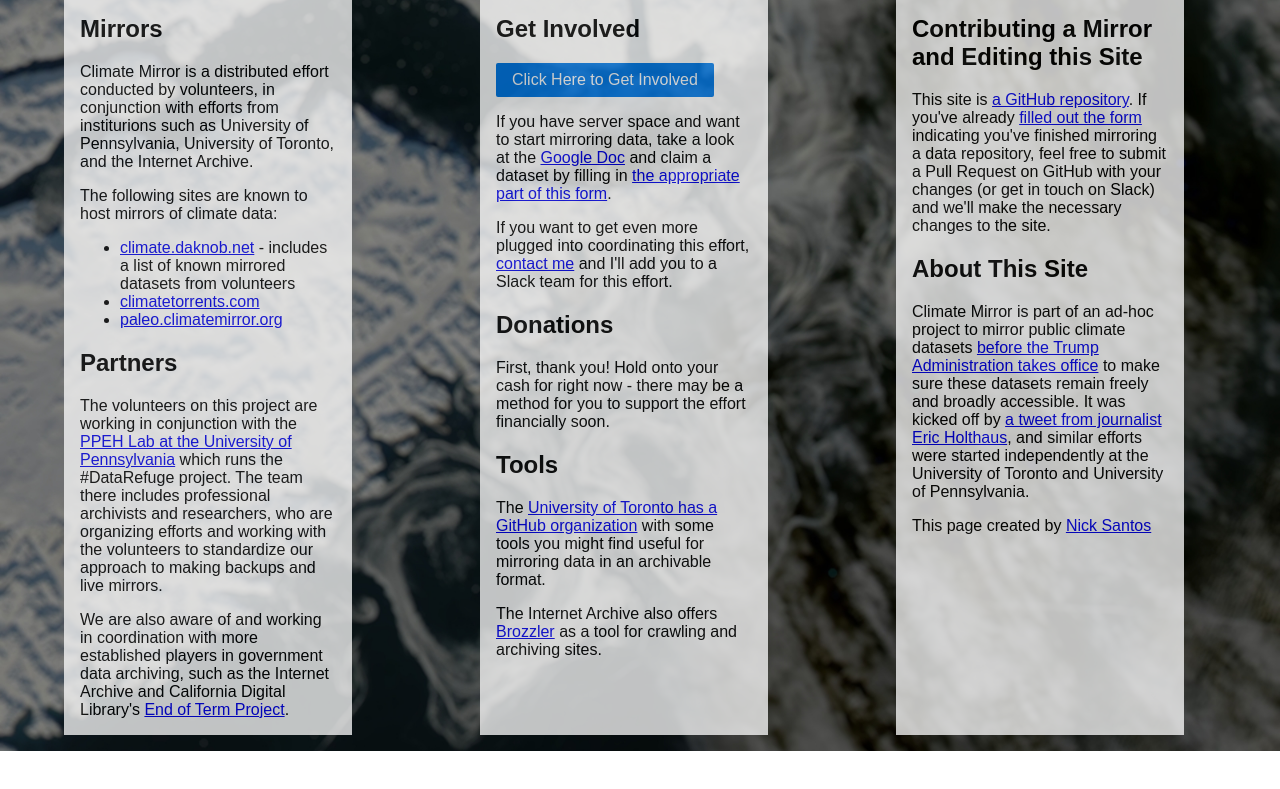
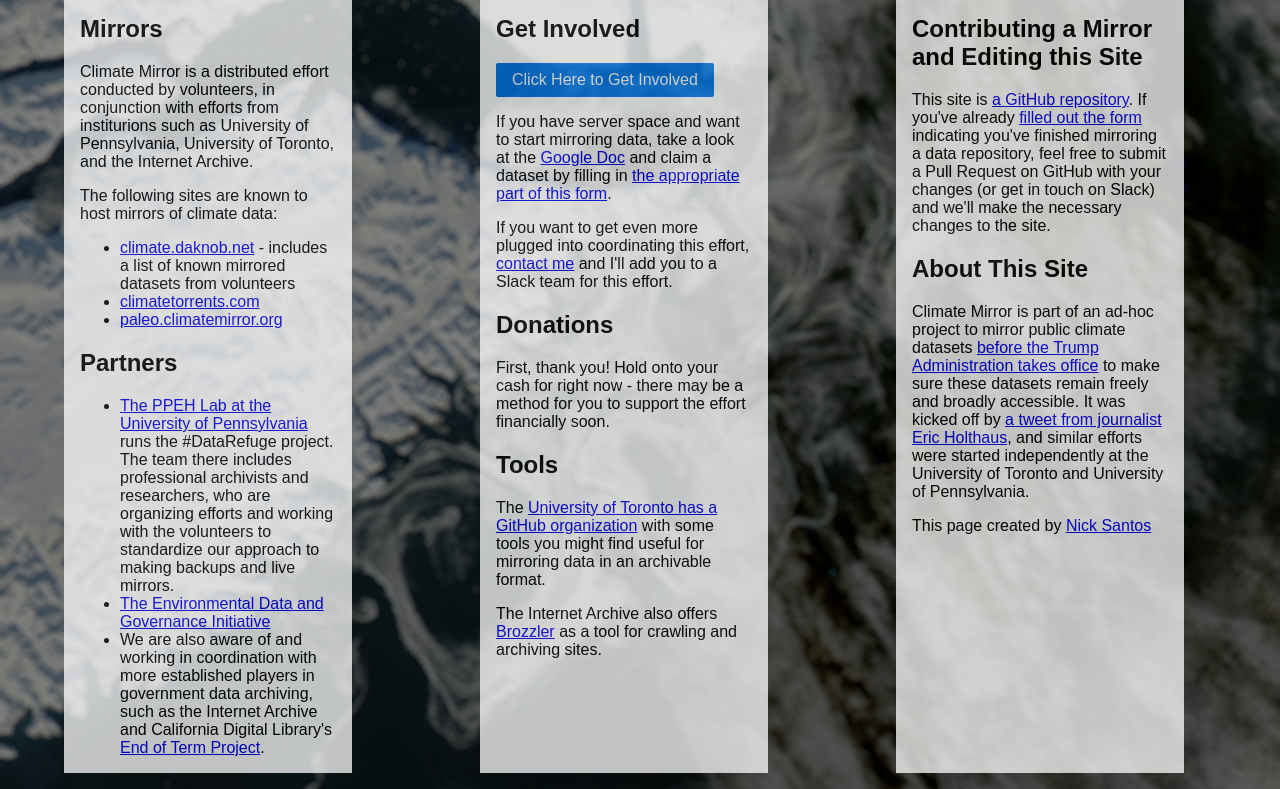
Before and after one commit to climate-mirror/climatemirror.org, a plain HTML site: page index.html in a window 1280 px wide. Shown: the part 79-868 px from the top of the page. Before the commit the page ends 830 px from the top, so only its background shows below. Drawn offline with Linux system fonts and the light colour scheme.

Commit message:
Changes to Partners

```diff
--- a/index.html
+++ b/index.html
@@ -29,8 +29,11 @@
 				</ul>
 
 			<h2>Partners</h2>
-			<p>The volunteers on this project are working in conjunction with the <a href="http://www.ppehlab.org/datarefuge">PPEH Lab at the University of Pennsylvania</a> which runs the #DataRefuge project. The team there includes professional archivists and researchers, who are organizing efforts and working with the volunteers to standardize our approach to making backups and live mirrors.</p>
-			<p>We are also aware of and working in coordination with more established players in government data archiving, such as the Internet Archive and California Digital Library's <a href="https://blog.archive.org/2016/12/15/preserving-u-s-government-websites-and-data-as-the-obama-term-ends/">End of Term Project</a>.</p>
+			<ul>
+				<li><a href="http://www.ppehlab.org/datarefuge">The PPEH Lab at the University of Pennsylvania</a> runs the #DataRefuge project. The team there includes professional archivists and researchers, who are organizing efforts and working with the volunteers to standardize our approach to making backups and live mirrors.</li>
+				<li><a href="https://www.envirodatagov.org/">The Environmental Data and Governance Initiative</a></li>
+				<li>We are also aware of and working in coordination with more established players in government data archiving, such as the Internet Archive and California Digital Library's <a href="https://blog.archive.org/2016/12/15/preserving-u-s-government-websites-and-data-as-the-obama-term-ends/">End of Term Project</a>.</li>
+			</ul>
 		</div>
        <div class="pure-u-1 pure-u-md-1-3 pure-u-lg-1-5 panel">
 			<h2>Get Involved</h2>
```
